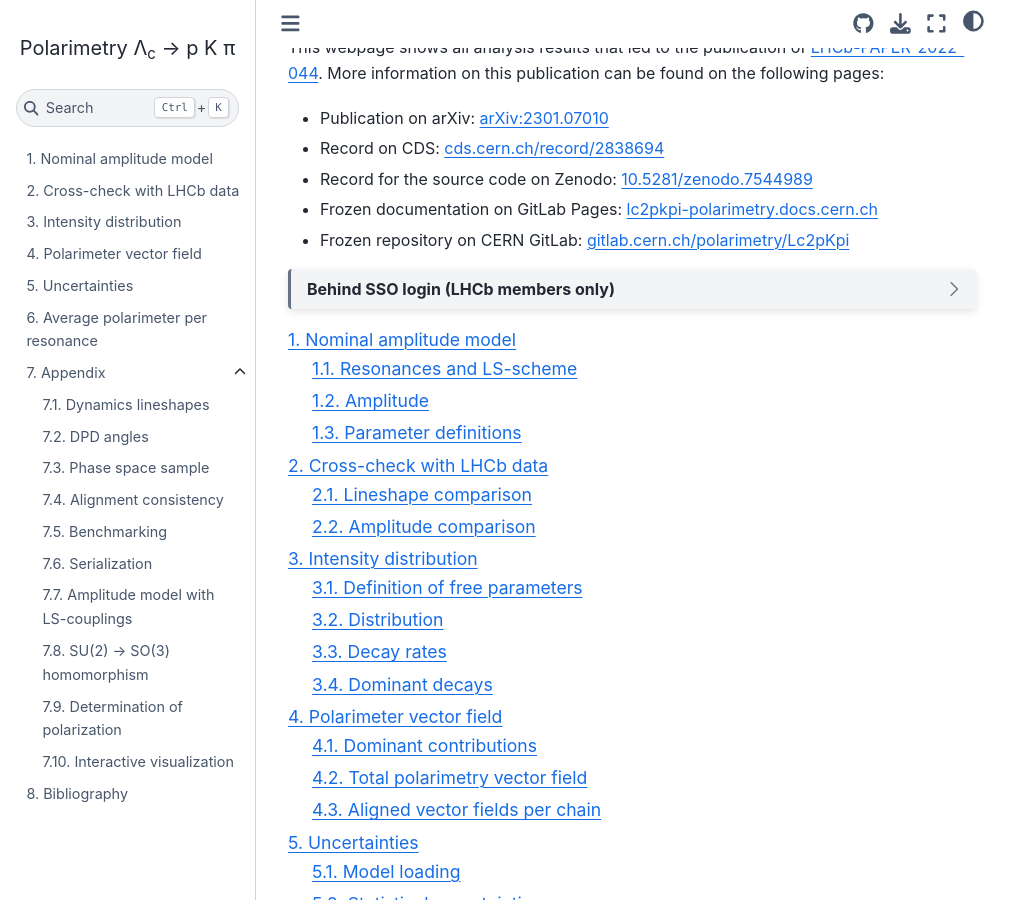
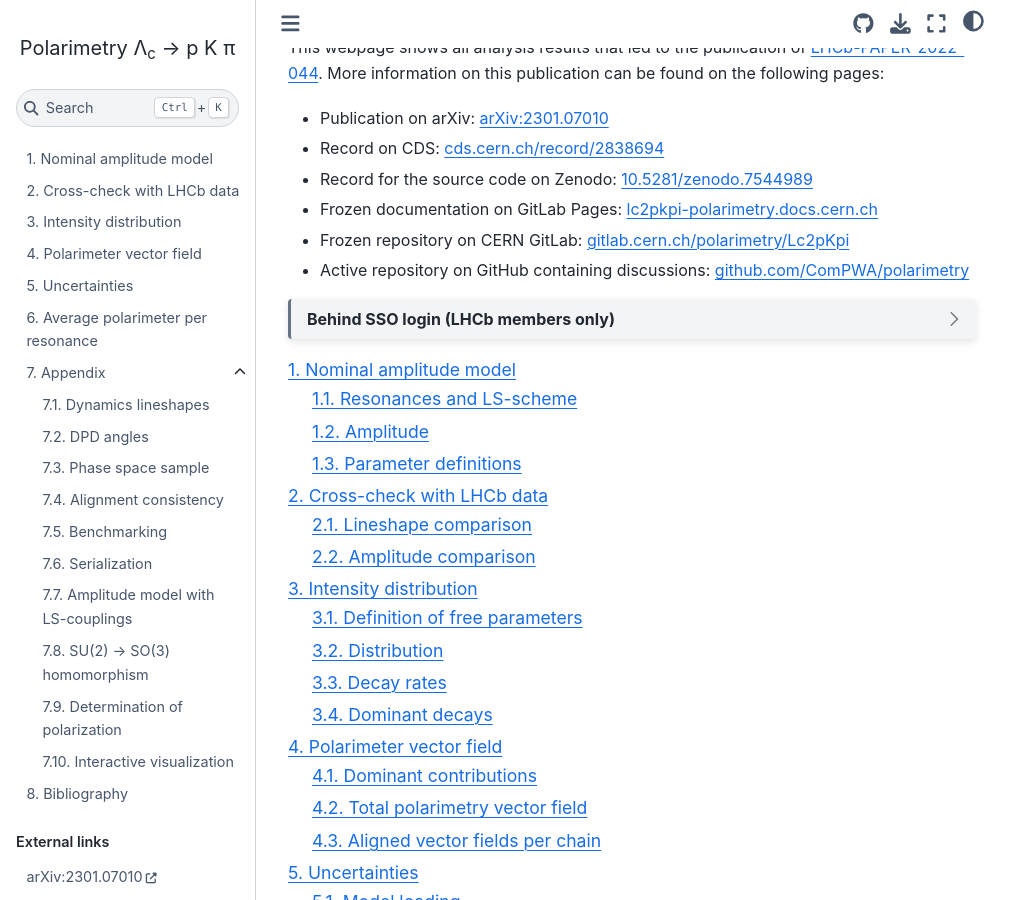
Before and after one commit to ComPWA/polarimetry, a Sphinx documentation site: the page built from docs/index.md, in a window 1280 px wide and 900 px high, scrolled down 510 px. Shown: the whole window, without its empty margins (0-1031 px from the left). Built offline with Sphinx 7.4.7 and the Sphinx Book theme 1.1.4, drawn with Linux system fonts in a browser that asks for light colours; pages that are not in the unit, such as notebooks, are missing from menus; the version number could not be read and is left out; comment, search, counter and statistics services are not loaded.

Commit message:
DOC: add external links

````diff
--- a/docs/index.md
+++ b/docs/index.md
@@ -26,6 +26,7 @@ This webpage shows all analysis results that led to the publication of [LHCb-PAP
 - Record for the source code on Zenodo: [10.5281/zenodo.7544989](https://doi.org/10.5281/zenodo.7544989)
 - Frozen documentation on GitLab Pages: [lc2pkpi-polarimetry.docs.cern.ch](https://lc2pkpi-polarimetry.docs.cern.ch)
 - Frozen repository on CERN GitLab: [gitlab.cern.ch/polarimetry/Lc2pKpi](https://gitlab.cern.ch/polarimetry/Lc2pKpi)
+- Active repository on GitHub containing discussions: [github.com/ComPWA/polarimetry](https://github.com/ComPWA/polarimetry)
 
 :::{dropdown} Behind SSO login (LHCb members only)
 
@@ -66,6 +67,21 @@ references
 API <api/polarimetry>
 ```
 
+:::{only} html
+
+```{toctree}
+---
+caption: External links
+hidden:
+---
+arXiv:2301.07010 <https://arxiv.org/abs/2301.07010>
+ComPWA <https://compwa-org.readthedocs.io>
+GitHub (active) <https://github.com/ComPWA/polarimetry>
+CERN GitLab (frozen) <https://gitlab.cern.ch/polarimetry/Lc2pKpi>
+```
+
+:::
+
 {{ LINK_TO_JULIA_PAGES }}
 
 {{ DOWNLOAD_PAPER_FIGURES }}
````
